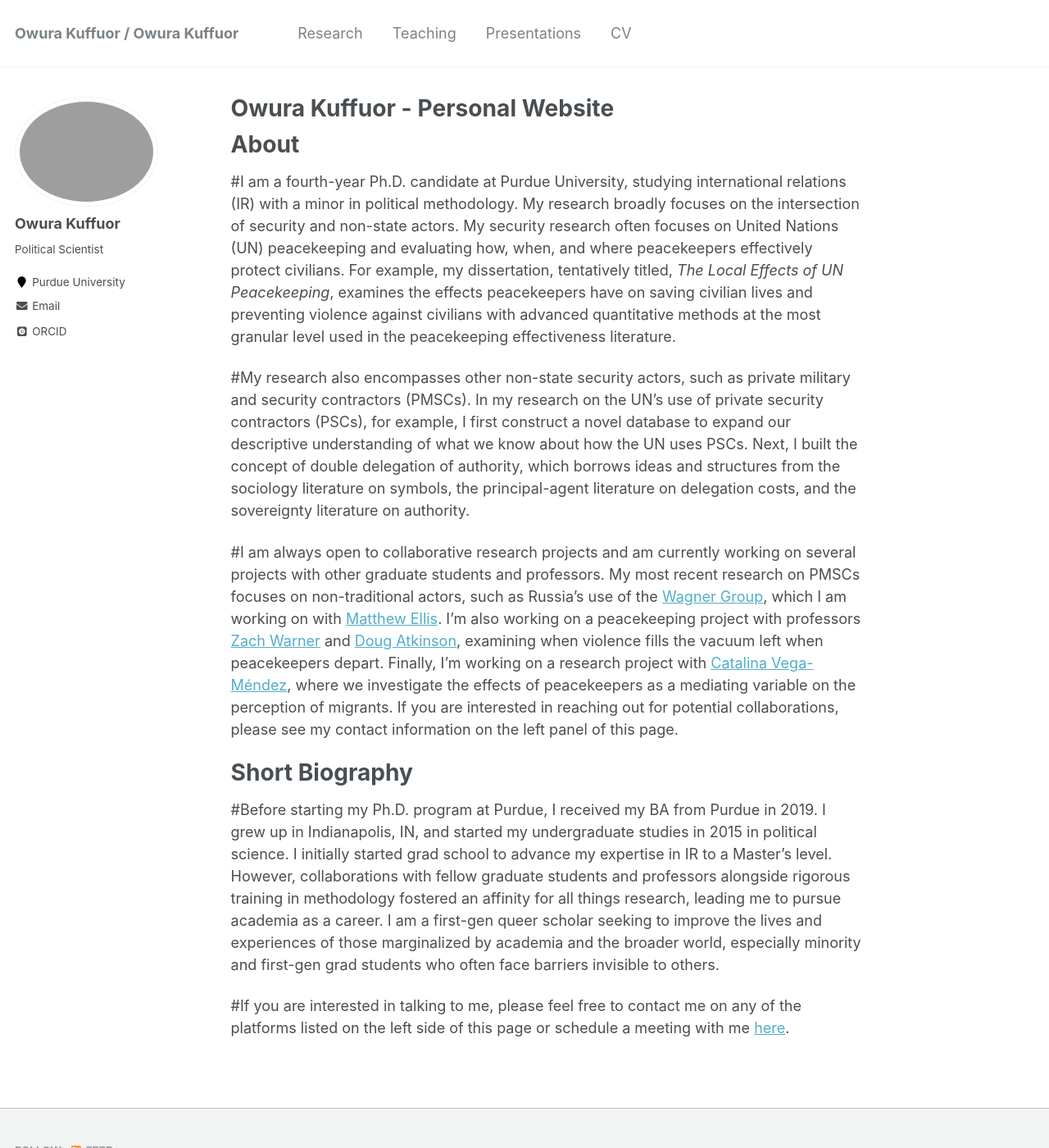
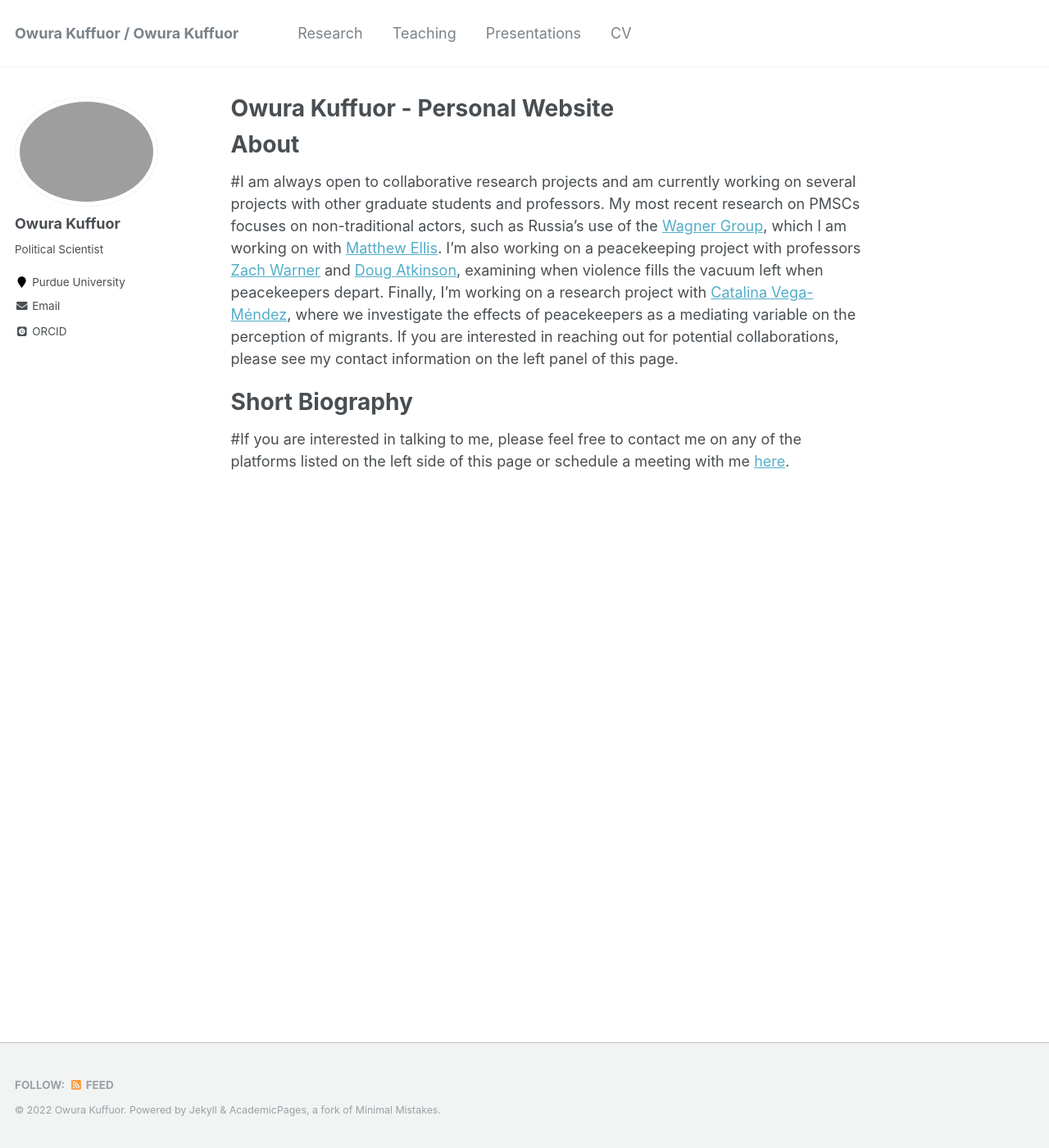
Before and after one commit to okuffuor/github.io, a Jekyll site: the page built from _pages/about.md, in a window 1280 px wide and 1400 px high. Shown: the whole window at 82% size. Built offline with Jekyll 4.4.1, drawn with Linux system fonts in a browser that asks for light colours; some web fonts are replaced.

Commit message:
Update about.md

```diff
--- a/_pages/about.md
+++ b/_pages/about.md
@@ -9,15 +9,13 @@ redirect_from:
 ---
 About
 ======
-#I am a fourth-year Ph.D. candidate at Purdue University, studying international relations (IR) with a minor in political methodology. My research broadly focuses on the intersection of security and non-state actors. My security research often focuses on United Nations (UN) peacekeeping and evaluating how, when, and where peacekeepers effectively protect civilians. For example, my dissertation, tentatively titled, *The Local Effects of UN Peacekeeping*, examines the effects peacekeepers have on saving civilian lives and preventing violence against civilians with advanced quantitative methods at the most granular level used in the peacekeeping effectiveness literature.
 
-#My research also encompasses other non-state security actors, such as private military and security contractors (PMSCs). In my research on the UN's use of private security contractors (PSCs), for example, I first construct a novel database to expand our descriptive understanding of what we know about how the UN uses PSCs. Next, I built the concept of double delegation of authority, which borrows ideas and structures from the sociology literature on symbols, the principal-agent literature on delegation costs, and the sovereignty literature on authority.
 
 #I am always open to collaborative research projects and am currently working on several projects with other graduate students and professors. My most recent research on PMSCs focuses on non-traditional actors, such as Russia's use of the [Wagner Group](https://www.csis.org/blogs/post-soviet-post/band-brothers-wagner-group-and-russian-state), which I am working on with [Matthew Ellis](https://www.linkedin.com/in/matt-ellis-7b187492/). I'm also working on a peacekeeping project with professors [Zach Warner](https://zachwarner.net/) and [Doug Atkinson](https://dougbatkinson.wordpress.com/), examining when violence fills the vacuum left when peacekeepers depart. Finally, I'm working on a research project with [Catalina Vega-Méndez](https://www.linkedin.com/in/catalina-vega-mendez-9947a01b9/), where we investigate the effects of peacekeepers as a mediating variable on the perception of migrants. If you are interested in reaching out for potential collaborations, please see my contact information on the left panel of this page.
 
 Short Biography
 ======
-#Before starting my Ph.D. program at Purdue, I received my BA from Purdue in 2019. I grew up in Indianapolis, IN, and started my undergraduate studies in 2015 in political science. I initially started grad school to advance my expertise in IR to a Master's level. However, collaborations with fellow graduate students and professors alongside rigorous training in methodology fostered an affinity for all things research, leading me to pursue academia as a career. I am a first-gen queer scholar seeking to improve the lives and experiences of those marginalized by academia and the broader world, especially minority and first-gen grad students who often face barriers invisible to others.
+
 
 #If you are interested in talking to me, please feel free to contact me on any of the platforms listed on the left side of this page or schedule a meeting with me [here](https://koalendar.com/e/meet-with-sky/).
 
```
